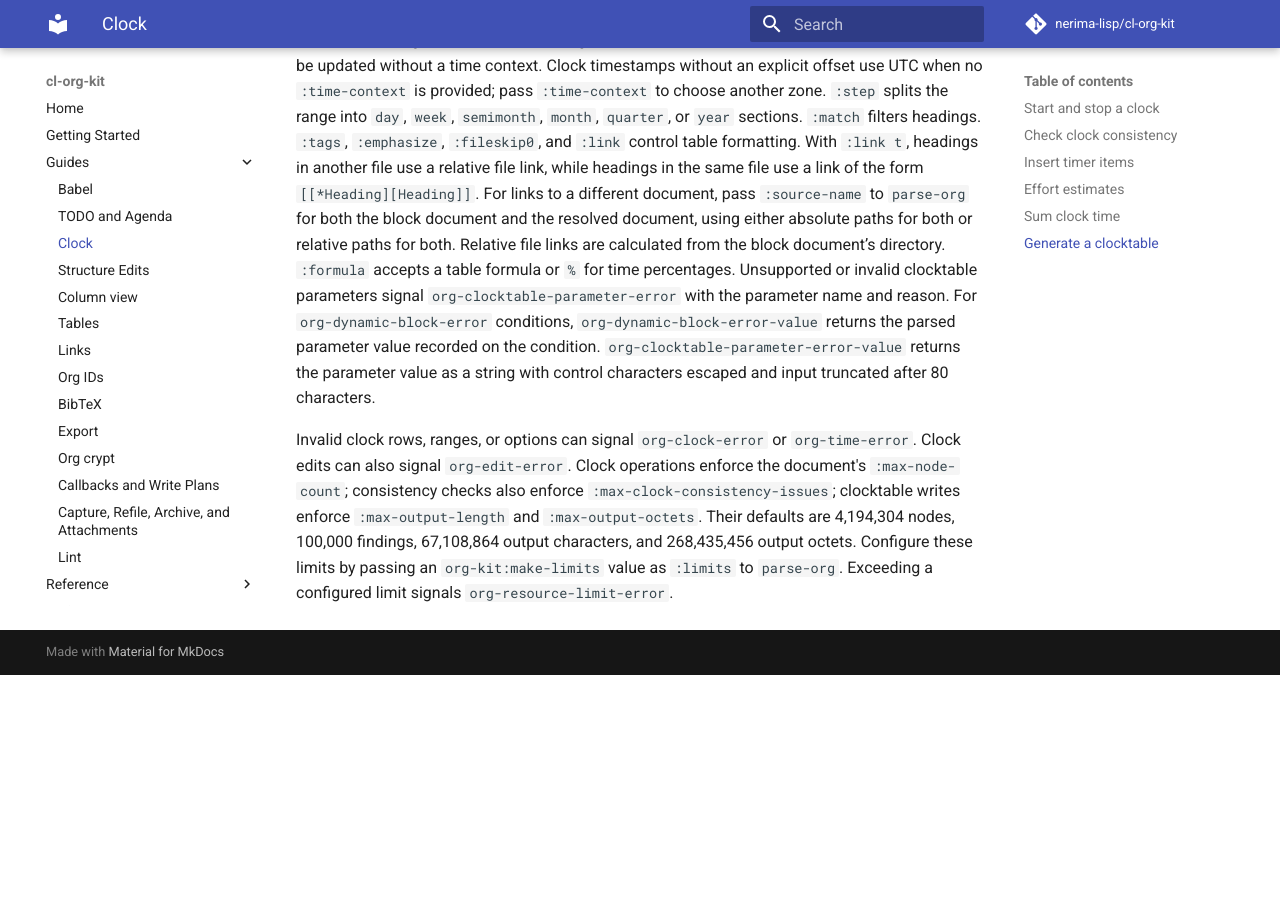
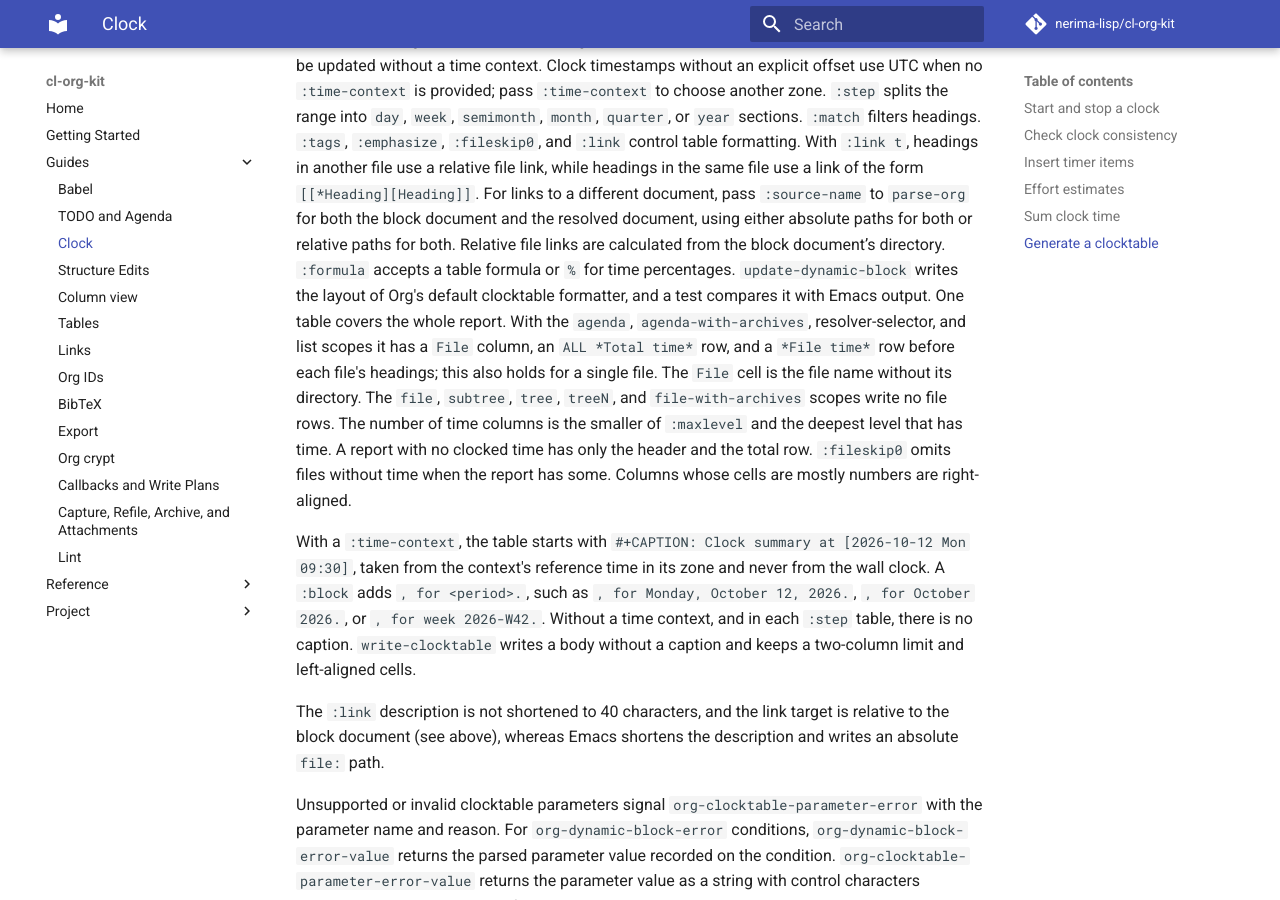
Before and after one commit to nerima-lisp/cl-org-kit, an MkDocs documentation site: the page built from docs/src/guides/clock.md, in a window 1280 px wide and 900 px high, scrolled down 7586 px. Built offline with MkDocs 1.6.1 and Material for MkDocs 9.7.7, drawn with Linux system fonts in a browser that asks for light colours; comment, search, counter and statistics services are not loaded; before the commit the page ends 8261 px from its top, so only the background shows below that.

Commit message:
fix(clocktable): write the Emacs table layout for file and agenda scopes
One table per report with a File column, an ALL row, and a File time row
per file for multi-file scopes. Time columns follow :maxlevel, a report
with no clocked time keeps only the total row, numeric columns align as
org-table-align does, and a caption carries the reference time of the
time context. A block with no range no longer fails in a named or fixed
time zone: its all-time bounds are local times instead of +00:00 values.

```diff
--- a/docs/src/guides/clock.md
+++ b/docs/src/guides/clock.md
@@ -381,6 +381,30 @@ the block document and the resolved document, using either absolute paths for
 both or relative paths for both. Relative file links are calculated from the
 block document’s directory. `:formula` accepts a table formula or `%` for time
 percentages.
+`update-dynamic-block` writes the layout of Org's default clocktable formatter,
+and a test compares it with Emacs output. One table covers the whole report.
+With the `agenda`, `agenda-with-archives`, resolver-selector, and list scopes
+it has a `File` column, an `ALL *Total time*` row, and a `*File time*` row
+before each file's headings; this also holds for a single file. The `File`
+cell is the file name without its directory. The `file`, `subtree`, `tree`,
+`treeN`, and `file-with-archives` scopes write no file rows. The number of time
+columns is the smaller of `:maxlevel` and the deepest level that has time.
+A report with no clocked time has only the header and the total row.
+`:fileskip0` omits files without time when the report has some. Columns whose
+cells are mostly numbers are right-aligned.
+
+With a `:time-context`, the table starts with
+`#+CAPTION: Clock summary at [2026-10-12 Mon 09:30]`, taken from the context's
+reference time in its zone and never from the wall clock. A `:block` adds
+`, for <period>.`, such as `, for Monday, October 12, 2026.`, `, for October 2026.`,
+or `, for week 2026-W42.`. Without a time context, and in each `:step` table,
+there is no caption. `write-clocktable` writes a body without a caption and
+keeps a two-column limit and left-aligned cells.
+
+The `:link` description is not shortened to 40 characters, and the link target
+is relative to the block document (see above), whereas Emacs shortens the
+description and writes an absolute `file:` path.
+
 Unsupported or invalid clocktable parameters signal
 `org-clocktable-parameter-error` with the parameter name and reason.
 For `org-dynamic-block-error` conditions, `org-dynamic-block-error-value`
```
Also changed, not shown: CHANGELOG.md, 2 other files.
